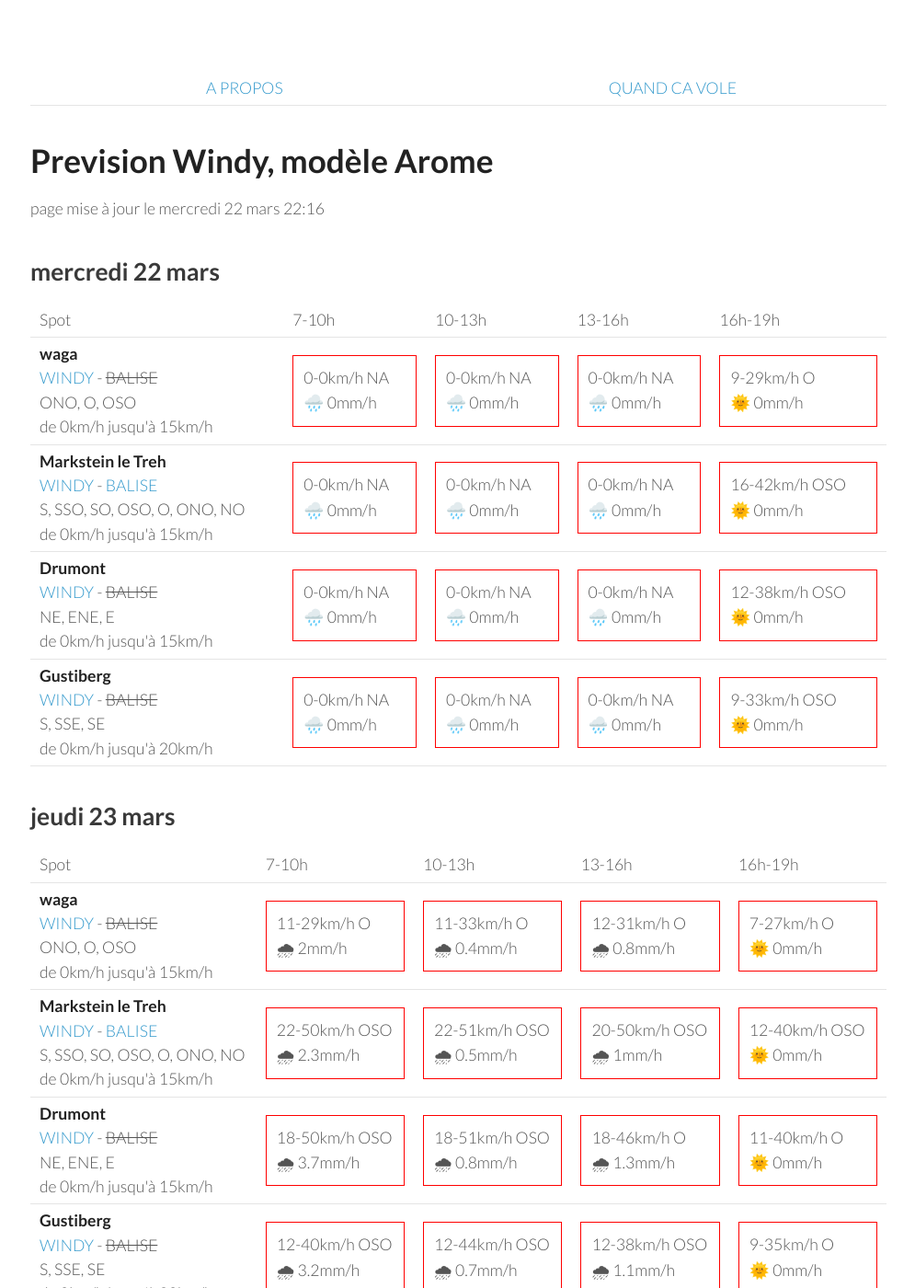
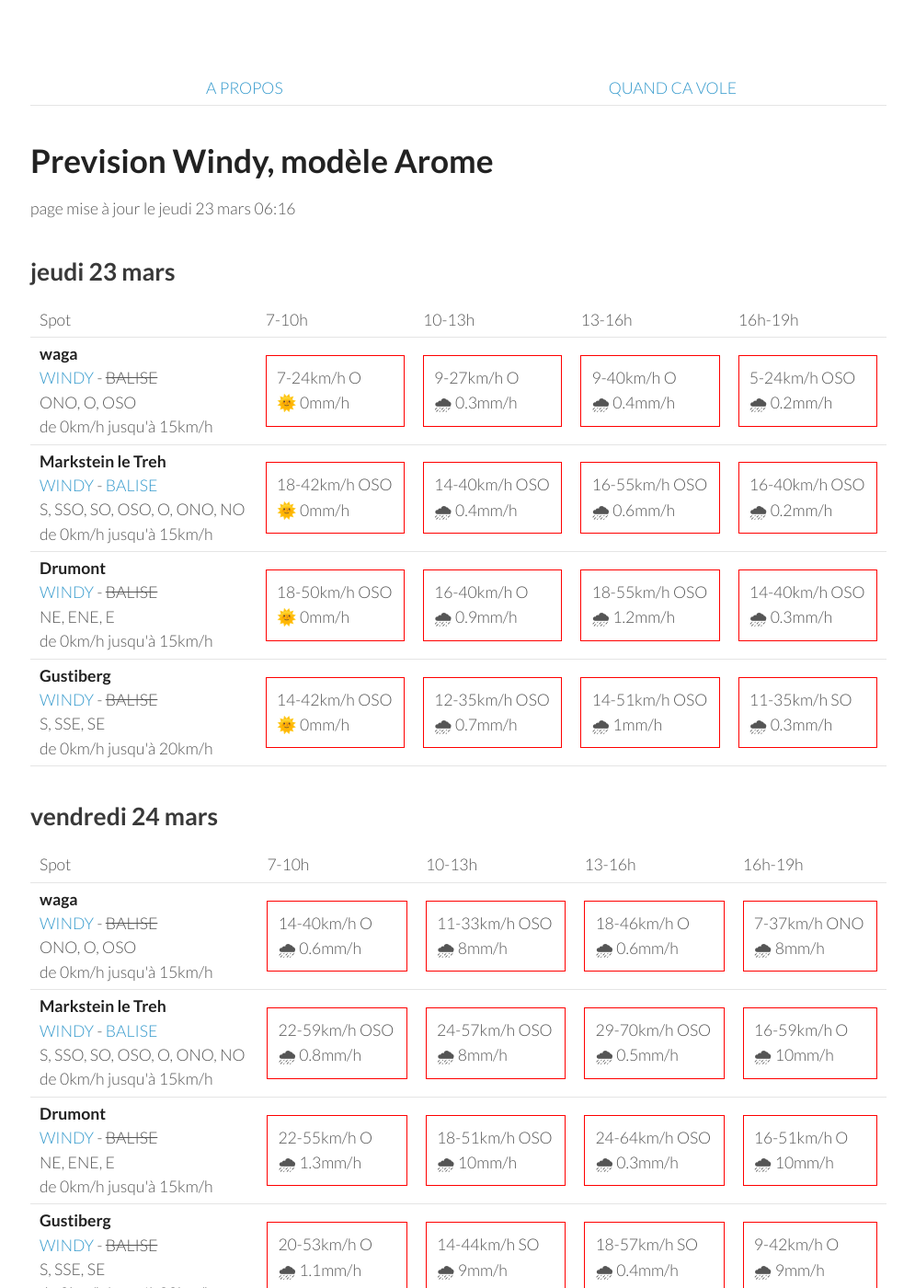
Before and after one commit to parapente-dans-le-nord/parapente-dans-le-nord.github.io, a Jekyll site: the page built from vosges.markdown, in a window 1280 px wide and 1400 px high. Shown: the whole window at 92% size, without its empty margins (25-1020 px from the left). Built offline with Jekyll 4.4.1, drawn with Linux system fonts in a browser that asks for light colours; some of the changed text lies outside the part shown.

Commit message:
update index.markdown

```diff
--- a/vosges.markdown
+++ b/vosges.markdown
@@ -7,60 +7,8 @@ title:  "Tous les spots"
 {: .links}
 
 # Prevision Windy, modèle Arome
-page mise à jour le mercredi 22 mars 22:16
+page mise à jour le jeudi 23 mars 06:16
 
-## mercredi 22 mars
-
-{::nomarkdown}
-<table>
-  <tbody>
-    <tr>
-      <td>Spot</td>
-      <td>7-10h</td>
-      <td>10-13h</td>
-      <td>13-16h</td>
-      <td>16h-19h</td>
-    </tr>
-<tr>
-        <td><strong>waga</strong><br><a href="https://windy.com/47.903/6.996?47.900,6.983,15">WINDY</a> - <span class="no-balise"> BALISE </span><br> <span class="vent-favorable">ONO, O, OSO</span><br><span class="force-vent">de 0km/h jusqu'à 15km/h</span> </td>
-
-            <td><div class="not-flyable"><p>0-0km/h NA</p><p>🌧️ 0mm/h</p></div></td>
-            <td><div class="not-flyable"><p>0-0km/h NA</p><p>🌧️ 0mm/h</p></div></td>
-            <td><div class="not-flyable"><p>0-0km/h NA</p><p>🌧️ 0mm/h</p></div></td>
-            <td><div class="not-flyable"><p>9-29km/h O</p><p>🌞 0mm/h</p></div></td>
-
-    </tr>
-<tr>
-        <td><strong>Markstein le Treh</strong><br><a href="https://windy.com/47.926/7.012?47.505,7.012,8,m:eY1agmQ">WINDY</a> - <span class=""><a href="http://www.balisemeteo.com/balise.php?idBalise=136">BALISE</a> </span><br> <span class="vent-favorable">S, SSO, SO, OSO, O, ONO, NO</span><br><span class="force-vent">de 0km/h jusqu'à 15km/h</span> </td>
-
-            <td><div class="not-flyable"><p>0-0km/h NA</p><p>🌧️ 0mm/h</p></div></td>
-            <td><div class="not-flyable"><p>0-0km/h NA</p><p>🌧️ 0mm/h</p></div></td>
-            <td><div class="not-flyable"><p>0-0km/h NA</p><p>🌧️ 0mm/h</p></div></td>
-            <td><div class="not-flyable"><p>16-42km/h OSO</p><p>🌞 0mm/h</p></div></td>
-
-    </tr>
-<tr>
-        <td><strong>Drumont</strong><br><a href="https://windy.com/47.898/6.919?47.687,6.919,9,m:eYYagmG">WINDY</a> - <span class="no-balise"> BALISE </span><br> <span class="vent-favorable">NE, ENE, E</span><br><span class="force-vent">de 0km/h jusqu'à 15km/h</span> </td>
-
-            <td><div class="not-flyable"><p>0-0km/h NA</p><p>🌧️ 0mm/h</p></div></td>
-            <td><div class="not-flyable"><p>0-0km/h NA</p><p>🌧️ 0mm/h</p></div></td>
-            <td><div class="not-flyable"><p>0-0km/h NA</p><p>🌧️ 0mm/h</p></div></td>
-            <td><div class="not-flyable"><p>12-38km/h OSO</p><p>🌞 0mm/h</p></div></td>
-
-    </tr>
-<tr>
-        <td><strong>Gustiberg</strong><br><a href="https://windy.com/47.894/6.934?47.891,6.934,15,m:eYYagmI">WINDY</a> - <span class="no-balise"> BALISE </span><br> <span class="vent-favorable">S, SSE, SE</span><br><span class="force-vent">de 0km/h jusqu'à 20km/h</span> </td>
-
-            <td><div class="not-flyable"><p>0-0km/h NA</p><p>🌧️ 0mm/h</p></div></td>
-            <td><div class="not-flyable"><p>0-0km/h NA</p><p>🌧️ 0mm/h</p></div></td>
-            <td><div class="not-flyable"><p>0-0km/h NA</p><p>🌧️ 0mm/h</p></div></td>
-            <td><div class="not-flyable"><p>9-33km/h OSO</p><p>🌞 0mm/h</p></div></td>
-
-    </tr>
-
-</tbody>
-</table>
-{:/}
 ## jeudi 23 mars
 
 {::nomarkdown}
@@ -76,40 +24,40 @@ page mise à jour le mercredi 22 mars 22:16
 <tr>
         <td><strong>waga</strong><br><a href="https://windy.com/47.903/6.996?47.900,6.983,15">WINDY</a> - <span class="no-balise"> BALISE </span><br> <span class="vent-favorable">ONO, O, OSO</span><br><span class="force-vent">de 0km/h jusqu'à 15km/h</span> </td>
 
-            <td><div class="not-flyable"><p>11-29km/h O</p><p>🌧 2mm/h</p></div></td>
-            <td><div class="not-flyable"><p>11-33km/h O</p><p>🌧 0.4mm/h</p></div></td>
-            <td><div class="not-flyable"><p>12-31km/h O</p><p>🌧 0.8mm/h</p></div></td>
-            <td><div class="not-flyable"><p>7-27km/h O</p><p>🌞 0mm/h</p></div></td>
+            <td><div class="not-flyable"><p>7-24km/h O</p><p>🌞 0mm/h</p></div></td>
+            <td><div class="not-flyable"><p>9-27km/h O</p><p>🌧 0.3mm/h</p></div></td>
+            <td><div class="not-flyable"><p>9-40km/h O</p><p>🌧 0.4mm/h</p></div></td>
+            <td><div class="not-flyable"><p>5-24km/h OSO</p><p>🌧 0.2mm/h</p></div></td>
 
 
     </tr>
 <tr>
         <td><strong>Markstein le Treh</strong><br><a href="https://windy.com/47.926/7.012?47.505,7.012,8,m:eY1agmQ">WINDY</a> - <span class=""><a href="http://www.balisemeteo.com/balise.php?idBalise=136">BALISE</a> </span><br> <span class="vent-favorable">S, SSO, SO, OSO, O, ONO, NO</span><br><span class="force-vent">de 0km/h jusqu'à 15km/h</span> </td>
 
-            <td><div class="not-flyable"><p>22-50km/h OSO</p><p>🌧 2.3mm/h</p></div></td>
-            <td><div class="not-flyable"><p>22-51km/h OSO</p><p>🌧 0.5mm/h</p></div></td>
-            <td><div class="not-flyable"><p>20-50km/h OSO</p><p>🌧 1mm/h</p></div></td>
-            <td><div class="not-flyable"><p>12-40km/h OSO</p><p>🌞 0mm/h</p></div></td>
+            <td><div class="not-flyable"><p>18-42km/h OSO</p><p>🌞 0mm/h</p></div></td>
+            <td><div class="not-flyable"><p>14-40km/h OSO</p><p>🌧 0.4mm/h</p></div></td>
+            <td><div class="not-flyable"><p>16-55km/h OSO</p><p>🌧 0.6mm/h</p></div></td>
+            <td><div class="not-flyable"><p>16-40km/h OSO</p><p>🌧 0.2mm/h</p></div></td>
 
 
     </tr>
 <tr>
         <td><strong>Drumont</strong><br><a href="https://windy.com/47.898/6.919?47.687,6.919,9,m:eYYagmG">WINDY</a> - <span class="no-balise"> BALISE </span><br> <span class="vent-favorable">NE, ENE, E</span><br><span class="force-vent">de 0km/h jusqu'à 15km/h</span> </td>
 
-            <td><div class="not-flyable"><p>18-50km/h OSO</p><p>🌧 3.7mm/h</p></div></td>
-            <td><div class="not-flyable"><p>18-51km/h OSO</p><p>🌧 0.8mm/h</p></div></td>
-            <td><div class="not-flyable"><p>18-46km/h O</p><p>🌧 1.3mm/h</p></div></td>
-            <td><div class="not-flyable"><p>11-40km/h O</p><p>🌞 0mm/h</p></div></td>
+            <td><div class="not-flyable"><p>18-50km/h OSO</p><p>🌞 0mm/h</p></div></td>
+            <td><div class="not-flyable"><p>16-40km/h O</p><p>🌧 0.9mm/h</p></div></td>
+            <td><div class="not-flyable"><p>18-55km/h OSO</p><p>🌧 1.2mm/h</p></div></td>
+            <td><div class="not-flyable"><p>14-40km/h OSO</p><p>🌧 0.3mm/h</p></div></td>
 
 
     </tr>
 <tr>
         <td><strong>Gustiberg</strong><br><a href="https://windy.com/47.894/6.934?47.891,6.934,15,m:eYYagmI">WINDY</a> - <span class="no-balise"> BALISE </span><br> <span class="vent-favorable">S, SSE, SE</span><br><span class="force-vent">de 0km/h jusqu'à 20km/h</span> </td>
 
-            <td><div class="not-flyable"><p>12-40km/h OSO</p><p>🌧 3.2mm/h</p></div></td>
-            <td><div class="not-flyable"><p>12-44km/h OSO</p><p>🌧 0.7mm/h</p></div></td>
-            <td><div class="not-flyable"><p>12-38km/h OSO</p><p>🌧 1.1mm/h</p></div></td>
-            <td><div class="not-flyable"><p>9-35km/h O</p><p>🌞 0mm/h</p></div></td>
+            <td><div class="not-flyable"><p>14-42km/h OSO</p><p>🌞 0mm/h</p></div></td>
+            <td><div class="not-flyable"><p>12-35km/h OSO</p><p>🌧 0.7mm/h</p></div></td>
+            <td><div class="not-flyable"><p>14-51km/h OSO</p><p>🌧 1mm/h</p></div></td>
+            <td><div class="not-flyable"><p>11-35km/h SO</p><p>🌧 0.3mm/h</p></div></td>
 
 
     </tr>
@@ -132,40 +80,40 @@ page mise à jour le mercredi 22 mars 22:16
 <tr>
         <td><strong>waga</strong><br><a href="https://windy.com/47.903/6.996?47.900,6.983,15">WINDY</a> - <span class="no-balise"> BALISE </span><br> <span class="vent-favorable">ONO, O, OSO</span><br><span class="force-vent">de 0km/h jusqu'à 15km/h</span> </td>
 
-            <td><div class="not-flyable"><p>20-50km/h O</p><p>🌧 1.6mm/h</p></div></td>
-            <td><div class="not-flyable"><p>18-77km/h OSO</p><p>🌧 6mm/h</p></div></td>
-            <td><div class="not-flyable"><p>25-75km/h OSO</p><p>🌧 2.7mm/h</p></div></td>
-            <td><div class="not-flyable"><p>22-85km/h OSO</p><p>🌧 0.8mm/h</p></div></td>
+            <td><div class="not-flyable"><p>14-40km/h O</p><p>🌧 0.6mm/h</p></div></td>
+            <td><div class="not-flyable"><p>11-33km/h OSO</p><p>🌧 8mm/h</p></div></td>
+            <td><div class="not-flyable"><p>18-46km/h O</p><p>🌧 0.6mm/h</p></div></td>
+            <td><div class="not-flyable"><p>7-37km/h ONO</p><p>🌧 8mm/h</p></div></td>
 
 
     </tr>
 <tr>
         <td><strong>Markstein le Treh</strong><br><a href="https://windy.com/47.926/7.012?47.505,7.012,8,m:eY1agmQ">WINDY</a> - <span class=""><a href="http://www.balisemeteo.com/balise.php?idBalise=136">BALISE</a> </span><br> <span class="vent-favorable">S, SSO, SO, OSO, O, ONO, NO</span><br><span class="force-vent">de 0km/h jusqu'à 15km/h</span> </td>
 
-            <td><div class="not-flyable"><p>29-72km/h OSO</p><p>🌧 1.7mm/h</p></div></td>
-            <td><div class="not-flyable"><p>18-77km/h OSO</p><p>🌧 6mm/h</p></div></td>
-            <td><div class="not-flyable"><p>25-75km/h SO</p><p>🌧 2.7mm/h</p></div></td>
-            <td><div class="not-flyable"><p>22-83km/h OSO</p><p>🌧 1.1mm/h</p></div></td>
+            <td><div class="not-flyable"><p>22-59km/h OSO</p><p>🌧 0.8mm/h</p></div></td>
+            <td><div class="not-flyable"><p>24-57km/h OSO</p><p>🌧 8mm/h</p></div></td>
+            <td><div class="not-flyable"><p>29-70km/h OSO</p><p>🌧 0.5mm/h</p></div></td>
+            <td><div class="not-flyable"><p>16-59km/h O</p><p>🌧 10mm/h</p></div></td>
 
 
     </tr>
 <tr>
         <td><strong>Drumont</strong><br><a href="https://windy.com/47.898/6.919?47.687,6.919,9,m:eYYagmG">WINDY</a> - <span class="no-balise"> BALISE </span><br> <span class="vent-favorable">NE, ENE, E</span><br><span class="force-vent">de 0km/h jusqu'à 15km/h</span> </td>
 
-            <td><div class="not-flyable"><p>22-68km/h OSO</p><p>🌧 2.8mm/h</p></div></td>
-            <td><div class="not-flyable"><p>18-66km/h SO</p><p>🌧 6mm/h</p></div></td>
-            <td><div class="not-flyable"><p>25-70km/h SO</p><p>🌧 2.5mm/h</p></div></td>
-            <td><div class="not-flyable"><p>22-77km/h OSO</p><p>🌧 1.5mm/h</p></div></td>
+            <td><div class="not-flyable"><p>22-55km/h O</p><p>🌧 1.3mm/h</p></div></td>
+            <td><div class="not-flyable"><p>18-51km/h OSO</p><p>🌧 10mm/h</p></div></td>
+            <td><div class="not-flyable"><p>24-64km/h OSO</p><p>🌧 0.3mm/h</p></div></td>
+            <td><div class="not-flyable"><p>16-51km/h O</p><p>🌧 10mm/h</p></div></td>
 
 
     </tr>
 <tr>
         <td><strong>Gustiberg</strong><br><a href="https://windy.com/47.894/6.934?47.891,6.934,15,m:eYYagmI">WINDY</a> - <span class="no-balise"> BALISE </span><br> <span class="vent-favorable">S, SSE, SE</span><br><span class="force-vent">de 0km/h jusqu'à 20km/h</span> </td>
 
-            <td><div class="not-flyable"><p>18-59km/h OSO</p><p>🌧 2.5mm/h</p></div></td>
-            <td><div class="not-flyable"><p>18-68km/h SO</p><p>🌧 6mm/h</p></div></td>
-            <td><div class="not-flyable"><p>25-72km/h SO</p><p>🌧 2.6mm/h</p></div></td>
-            <td><div class="not-flyable"><p>22-79km/h OSO</p><p>🌧 1.3mm/h</p></div></td>
+            <td><div class="not-flyable"><p>20-53km/h O</p><p>🌧 1.1mm/h</p></div></td>
+            <td><div class="not-flyable"><p>14-44km/h SO</p><p>🌧 9mm/h</p></div></td>
+            <td><div class="not-flyable"><p>18-57km/h SO</p><p>🌧 0.4mm/h</p></div></td>
+            <td><div class="not-flyable"><p>9-42km/h O</p><p>🌧 9mm/h</p></div></td>
 
 
     </tr>
@@ -186,42 +134,42 @@ page mise à jour le mercredi 22 mars 22:16
       <td>16h-19h</td>
     </tr>
 <tr>
+        <td><strong>waga</strong><br><a href="https://windy.com/47.903/6.996?47.900,6.983,15">WINDY</a> - <span class="no-balise"> BALISE </span><br> <span class="vent-favorable">ONO, O, OSO</span><br><span class="force-vent">de 0km/h jusqu'à 15km/h</span> </td>
+
+            <td><div class="not-flyable"><p>22-64km/h OSO</p><p>🌧 3.2mm/h</p></div></td>
+            <td><div class="not-flyable"><p>25-72km/h O</p><p>🌧 1.1mm/h</p></div></td>
+            <td><div class="not-flyable"><p>24-81km/h OSO</p><p>🌧 1.4mm/h</p></div></td>
+            <td><div class="not-flyable"><p>22-81km/h O</p><p>🌧 1mm/h</p></div></td>
+
+
+    </tr>
+<tr>
         <td><strong>Markstein le Treh</strong><br><a href="https://windy.com/47.926/7.012?47.505,7.012,8,m:eY1agmQ">WINDY</a> - <span class=""><a href="http://www.balisemeteo.com/balise.php?idBalise=136">BALISE</a> </span><br> <span class="vent-favorable">S, SSO, SO, OSO, O, ONO, NO</span><br><span class="force-vent">de 0km/h jusqu'à 15km/h</span> </td>
 
-            <td><div class="not-flyable"><p>18-64km/h OSO</p><p>🌧 3.3mm/h</p></div></td>
-            <td><div class="not-flyable"><p>24-75km/h OSO</p><p>🌧 1mm/h</p></div></td>
-            <td><div class="not-flyable"><p>25-83km/h OSO</p><p>🌧 2.2mm/h</p></div></td>
-            <td><div class="not-flyable"><p>22-83km/h OSO</p><p>🌧 1.8mm/h</p></div></td>
+            <td><div class="not-flyable"><p>22-64km/h OSO</p><p>🌧 2.9mm/h</p></div></td>
+            <td><div class="not-flyable"><p>25-72km/h O</p><p>🌧 1mm/h</p></div></td>
+            <td><div class="not-flyable"><p>24-81km/h OSO</p><p>🌧 1.3mm/h</p></div></td>
+            <td><div class="not-flyable"><p>22-79km/h O</p><p>🌧 0.9mm/h</p></div></td>
 
 
     </tr>
 <tr>
         <td><strong>Drumont</strong><br><a href="https://windy.com/47.898/6.919?47.687,6.919,9,m:eYYagmG">WINDY</a> - <span class="no-balise"> BALISE </span><br> <span class="vent-favorable">NE, ENE, E</span><br><span class="force-vent">de 0km/h jusqu'à 15km/h</span> </td>
 
-            <td><div class="not-flyable"><p>18-57km/h OSO</p><p>🌧 3.6mm/h</p></div></td>
-            <td><div class="not-flyable"><p>24-68km/h OSO</p><p>🌧 1.4mm/h</p></div></td>
-            <td><div class="not-flyable"><p>22-72km/h OSO</p><p>🌧 2.2mm/h</p></div></td>
-            <td><div class="not-flyable"><p>24-74km/h OSO</p><p>🌧 2.4mm/h</p></div></td>
-
-
-    </tr>
-<tr>
-        <td><strong>waga</strong><br><a href="https://windy.com/47.903/6.996?47.900,6.983,15">WINDY</a> - <span class="no-balise"> BALISE </span><br> <span class="vent-favorable">ONO, O, OSO</span><br><span class="force-vent">de 0km/h jusqu'à 15km/h</span> </td>
-
-            <td><div class="not-flyable"><p>18-64km/h OSO</p><p>🌧 3.4mm/h</p></div></td>
-            <td><div class="not-flyable"><p>24-77km/h OSO</p><p>🌧 1mm/h</p></div></td>
-            <td><div class="not-flyable"><p>24-83km/h OSO</p><p>🌧 2.2mm/h</p></div></td>
-            <td><div class="not-flyable"><p>22-83km/h OSO</p><p>🌧 2.1mm/h</p></div></td>
+            <td><div class="not-flyable"><p>22-57km/h OSO</p><p>🌧 5mm/h</p></div></td>
+            <td><div class="not-flyable"><p>25-66km/h OSO</p><p>🌧 1.6mm/h</p></div></td>
+            <td><div class="not-flyable"><p>25-74km/h OSO</p><p>🌧 1.9mm/h</p></div></td>
+            <td><div class="not-flyable"><p>24-74km/h O</p><p>🌧 1.1mm/h</p></div></td>
 
 
     </tr>
 <tr>
         <td><strong>Gustiberg</strong><br><a href="https://windy.com/47.894/6.934?47.891,6.934,15,m:eYYagmI">WINDY</a> - <span class="no-balise"> BALISE </span><br> <span class="vent-favorable">S, SSE, SE</span><br><span class="force-vent">de 0km/h jusqu'à 20km/h</span> </td>
 
-            <td><div class="not-flyable"><p>18-59km/h OSO</p><p>🌧 3.7mm/h</p></div></td>
-            <td><div class="not-flyable"><p>24-70km/h OSO</p><p>🌧 1.3mm/h</p></div></td>
-            <td><div class="not-flyable"><p>22-74km/h OSO</p><p>🌧 2.2mm/h</p></div></td>
-            <td><div class="not-flyable"><p>22-75km/h OSO</p><p>🌧 2.3mm/h</p></div></td>
+            <td><div class="not-flyable"><p>22-59km/h OSO</p><p>🌧 4mm/h</p></div></td>
+            <td><div class="not-flyable"><p>25-66km/h OSO</p><p>🌧 1.4mm/h</p></div></td>
+            <td><div class="not-flyable"><p>25-75km/h OSO</p><p>🌧 1.8mm/h</p></div></td>
+            <td><div class="not-flyable"><p>24-75km/h O</p><p>🌧 1.1mm/h</p></div></td>
 
 
     </tr>
@@ -242,10 +190,20 @@ page mise à jour le mercredi 22 mars 22:16
       <td>16h-19h</td>
     </tr>
 <tr>
+        <td><strong>Gustiberg</strong><br><a href="https://windy.com/47.894/6.934?47.891,6.934,15,m:eYYagmI">WINDY</a> - <span class="no-balise"> BALISE </span><br> <span class="vent-favorable">S, SSE, SE</span><br><span class="force-vent">de 0km/h jusqu'à 20km/h</span> </td>
+
+            <td><div class="not-flyable"><p>5-27km/h SO</p><p>🌧 0.3mm/h</p></div></td>
+            <td><div class="not-flyable"><p>12-42km/h SO</p><p>🌧 3.8mm/h</p></div></td>
+            <td><div class="not-flyable"><p>25-75km/h OSO</p><p>🌧 0.9mm/h</p></div></td>
+            <td><div class="not-flyable"><p>24-74km/h OSO</p><p>🌧 1.7mm/h</p></div></td>
+
+
+    </tr>
+<tr>
         <td><strong>Markstein le Treh</strong><br><a href="https://windy.com/47.926/7.012?47.505,7.012,8,m:eY1agmQ">WINDY</a> - <span class=""><a href="http://www.balisemeteo.com/balise.php?idBalise=136">BALISE</a> </span><br> <span class="vent-favorable">S, SSO, SO, OSO, O, ONO, NO</span><br><span class="force-vent">de 0km/h jusqu'à 15km/h</span> </td>
 
-            <td><div class="not-flyable"><p>12-44km/h SO</p><p>🌧 1mm/h</p></div></td>
-            <td><div class="not-flyable"><p>22-70km/h OSO</p><p>🌧 2.1mm/h</p></div></td>
+            <td><div class="not-flyable"><p>5-33km/h SO</p><p>🌧 0.2mm/h</p></div></td>
+            <td><div class="not-flyable"><p>12-44km/h SO</p><p>🌧 3.5mm/h</p></div></td>
             <td><div class="not-flyable"><p>25-81km/h OSO</p><p>🌧 0.6mm/h</p></div></td>
             <td><div class="not-flyable"><p>24-79km/h OSO</p><p>🌧 1mm/h</p></div></td>
 
@@ -254,28 +212,18 @@ page mise à jour le mercredi 22 mars 22:16
 <tr>
         <td><strong>waga</strong><br><a href="https://windy.com/47.903/6.996?47.900,6.983,15">WINDY</a> - <span class="no-balise"> BALISE </span><br> <span class="vent-favorable">ONO, O, OSO</span><br><span class="force-vent">de 0km/h jusqu'à 15km/h</span> </td>
 
-            <td><div class="not-flyable"><p>11-46km/h OSO</p><p>🌧 1.1mm/h</p></div></td>
-            <td><div class="not-flyable"><p>22-72km/h OSO</p><p>🌧 2.1mm/h</p></div></td>
+            <td><div class="not-flyable"><p>5-33km/h OSO</p><p>🌧 0.2mm/h</p></div></td>
+            <td><div class="not-flyable"><p>12-46km/h SO</p><p>🌧 3.7mm/h</p></div></td>
             <td><div class="not-flyable"><p>25-81km/h OSO</p><p>🌧 0.6mm/h</p></div></td>
             <td><div class="not-flyable"><p>24-79km/h OSO</p><p>🌧 1.2mm/h</p></div></td>
 
 
     </tr>
 <tr>
-        <td><strong>Gustiberg</strong><br><a href="https://windy.com/47.894/6.934?47.891,6.934,15,m:eYYagmI">WINDY</a> - <span class="no-balise"> BALISE </span><br> <span class="vent-favorable">S, SSE, SE</span><br><span class="force-vent">de 0km/h jusqu'à 20km/h</span> </td>
-
-            <td><div class="not-flyable"><p>11-38km/h SO</p><p>🌧 1.1mm/h</p></div></td>
-            <td><div class="not-flyable"><p>22-70km/h OSO</p><p>🌧 2.1mm/h</p></div></td>
-            <td><div class="not-flyable"><p>25-75km/h OSO</p><p>🌧 0.9mm/h</p></div></td>
-            <td><div class="not-flyable"><p>24-74km/h OSO</p><p>🌧 1.7mm/h</p></div></td>
-
-
-    </tr>
-<tr>
         <td><strong>Drumont</strong><br><a href="https://windy.com/47.898/6.919?47.687,6.919,9,m:eYYagmG">WINDY</a> - <span class="no-balise"> BALISE </span><br> <span class="vent-favorable">NE, ENE, E</span><br><span class="force-vent">de 0km/h jusqu'à 15km/h</span> </td>
 
-            <td><div class="not-flyable"><p>12-38km/h SO</p><p>🌧 1.1mm/h</p></div></td>
-            <td><div class="not-flyable"><p>22-68km/h OSO</p><p>🌧 2.1mm/h</p></div></td>
+            <td><div class="not-flyable"><p>5-27km/h SSO</p><p>🌧 0.3mm/h</p></div></td>
+            <td><div class="not-flyable"><p>12-42km/h SO</p><p>🌧 3.8mm/h</p></div></td>
             <td><div class="not-flyable"><p>25-74km/h OSO</p><p>🌧 1mm/h</p></div></td>
             <td><div class="not-flyable"><p>24-72km/h OSO</p><p>🌧 1.9mm/h</p></div></td>
 
```
